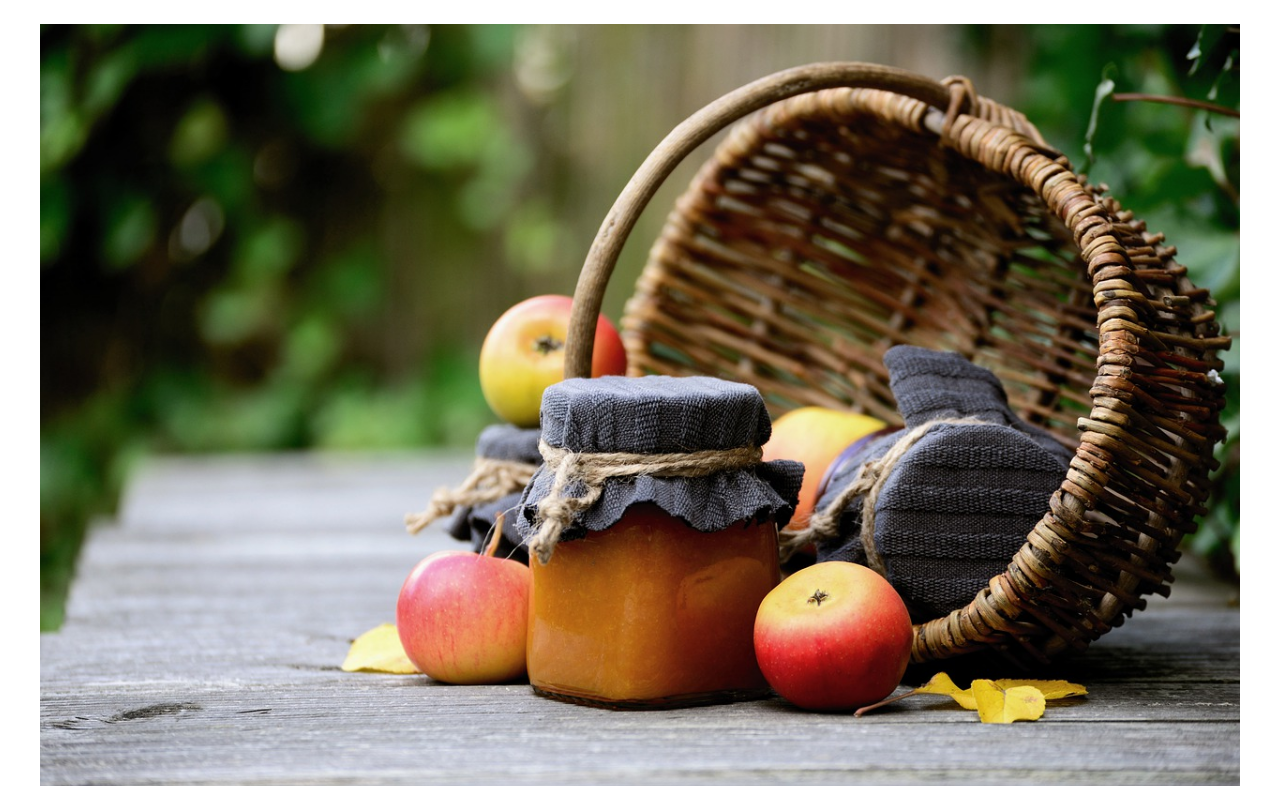
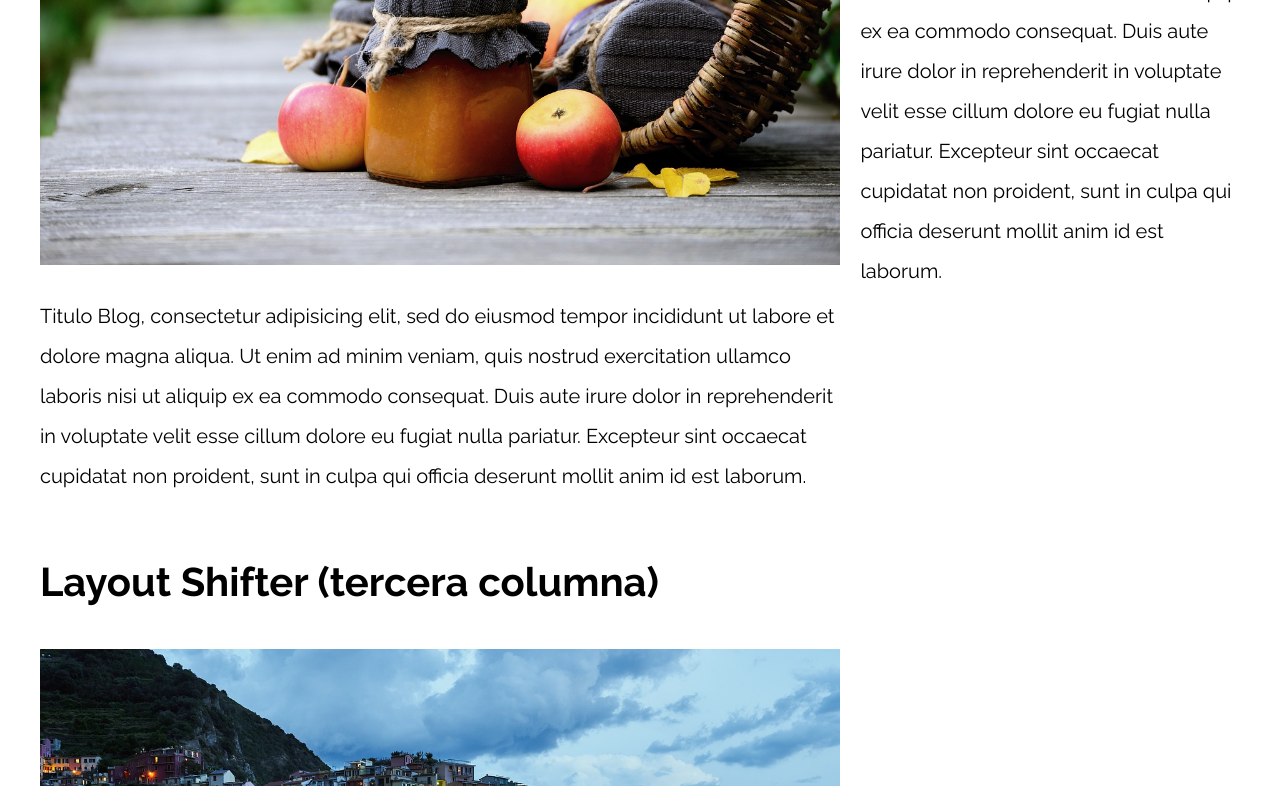
Before and after one commit to sergiocruzC0122/PatronesRWD, a plain HTML site: page PatronesRWD/12-layout_shifter_flexbox/index.html in a window 1280 px wide. Shown: the part 403-1189 px from the top of the page. Drawn offline with nearby package versions, Linux system fonts and the light colour scheme.

Commit message:
Commit layout-shifter flex

```diff
--- a/PatronesRWD/11-layout_shifter_css_grid/css/styles.css
+++ b/PatronesRWD/11-layout_shifter_css_grid/css/styles.css
@@ -89,7 +89,4 @@ p {
                              "area-2";
 
     }
-
-
-
 }
--- a/PatronesRWD/12-layout_shifter_flexbox/css/styles.css
+++ b/PatronesRWD/12-layout_shifter_flexbox/css/styles.css
@@ -48,3 +48,37 @@ p {
 }
 
 /** CODIGO AQUI **/
+
+@media (min-width: 768px)  {
+    .layout-shifter{
+        display: flex;
+        flex-direction: column-reverse;
+    }
+
+    .contenido-principal{
+        display: flex;
+        column-gap: 2rem;
+    }
+}
+
+@media (min-width: 992px)  {
+    .layout-shifter{
+        flex-direction: row;
+        justify-content: space-between;
+        column-gap: 2rem;
+    }
+
+    .contenido-principal{
+        flex: 0 0 calc(66.6% -2rem);
+        flex-wrap: wrap;
+    }
+
+    .sidebar{
+        flex: 0 0 calc(33.3% - 2rem);
+        order: 2;
+    }
+
+    .entrada-blog{
+        flex: 0 0 100%;
+    }
+}
--- a/PatronesRWD/12-layout_shifter_flexbox/index.html
+++ b/PatronesRWD/12-layout_shifter_flexbox/index.html
@@ -12,8 +12,8 @@
 
 <body>
 
-    <div class="contenedor">
-        <aside>
+    <div class="contenedor layout-shifter">
+        <aside class="sidebar">
             <h1>Titulo Blog (primera columna)</h1>
             <p>
                 Titulo Blog, consectetur adipisicing elit, sed do eiusmod tempor incididunt ut labore et dolore magna aliqua. Ut enim ad minim veniam, quis nostrud exercitation ullamco laboris nisi ut aliquip ex ea commodo consequat. Duis aute irure dolor in reprehenderit
@@ -21,7 +21,7 @@
             </p>
         </aside>
 
-        <main>
+        <main class="contenido-principal">
             <article class="entrada-blog">
                 <h1>Layout Shifter (segunda columna)</h1>
                 <img src="img/imagen1.jpg">
```
